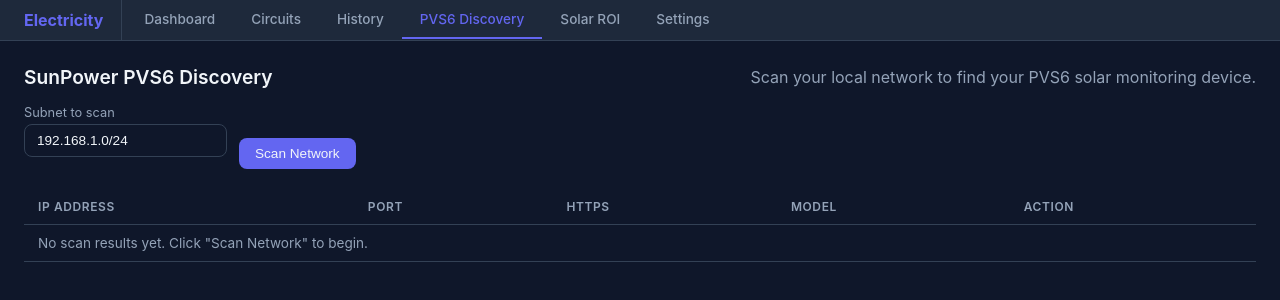
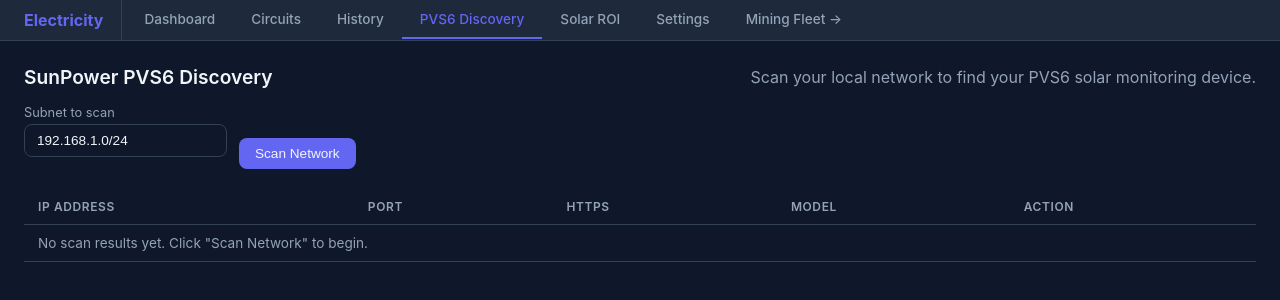
Before and after one commit to apedraza3/electricity-dashboard, a Flask app: page /discovery in a window 1280 px wide. Shown: the top 300 px of the page. Run offline with Flask 3, Linux system fonts and the light colour scheme; data comes from the database, SQL or seed files in the repository.

Commit message:
Link back to the mining fleet page from the nav
MINING_DASHBOARD_URL sets the target; blank hides the link.

Co-Authored-By: Claude Opus 5.5 <noreply@anthropic.com>

```diff
--- a/app.py
+++ b/app.py
@@ -16,6 +16,13 @@ logging.basicConfig(level=logging.INFO)
 logger = logging.getLogger(__name__)
 
 app = Flask(__name__)
+
+
+@app.context_processor
+def _sibling_apps():
+    # Link back to the mining dashboard so the nav works as one front door.
+    # Blank hides the link.
+    return {"mining_url": os.getenv("MINING_DASHBOARD_URL", "https://mining.homelab.lan")}
 app.config["SEND_FILE_MAX_AGE_DEFAULT"] = 0
 app.secret_key = config.SECRET_KEY or os.urandom(32)
 
--- a/templates/base.html
+++ b/templates/base.html
@@ -16,6 +16,7 @@
         <a href="/discovery" class="tool-nav-link {% if active_page == 'discovery' %}active{% endif %}">PVS6 Discovery</a>
         <a href="/solar" class="tool-nav-link {% if active_page == 'solar' %}active{% endif %}">Solar ROI</a>
         <a href="/settings" class="tool-nav-link {% if active_page == 'settings' %}active{% endif %}">Settings</a>
+        {% if mining_url %}<a href="{{ mining_url }}/fleet" class="tool-nav-link">Mining Fleet &rarr;</a>{% endif %}
     </nav>
 
     {% block content %}{% endblock %}
```
